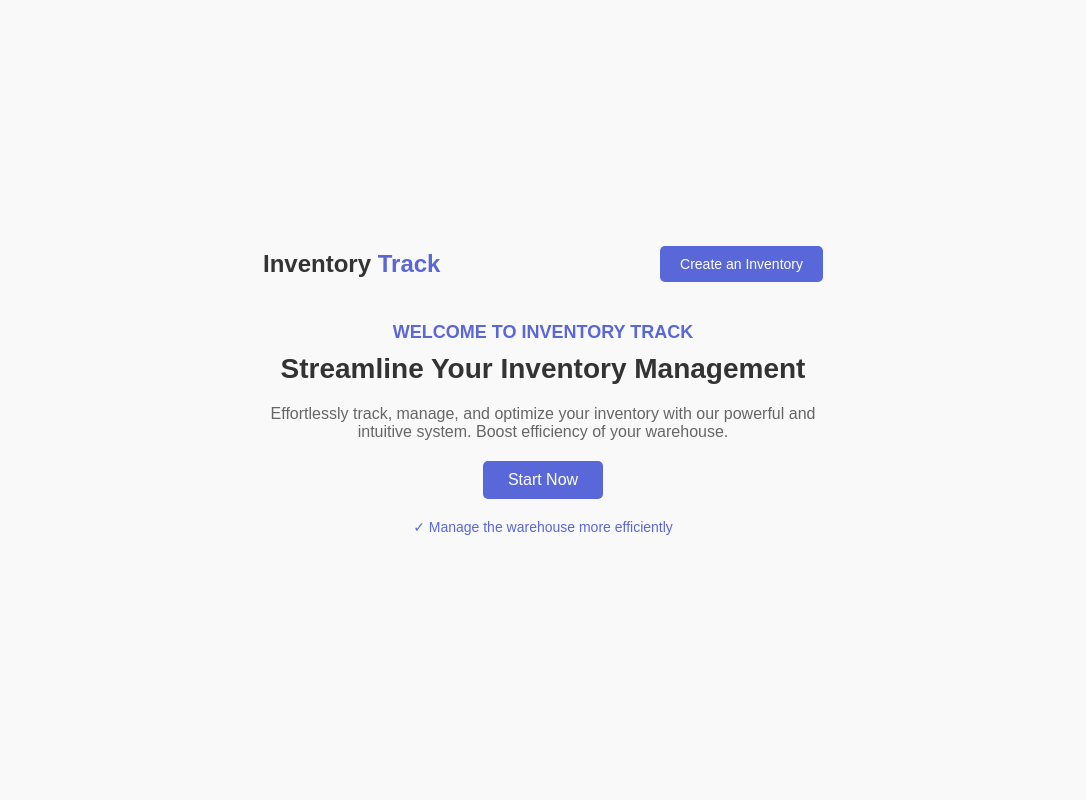
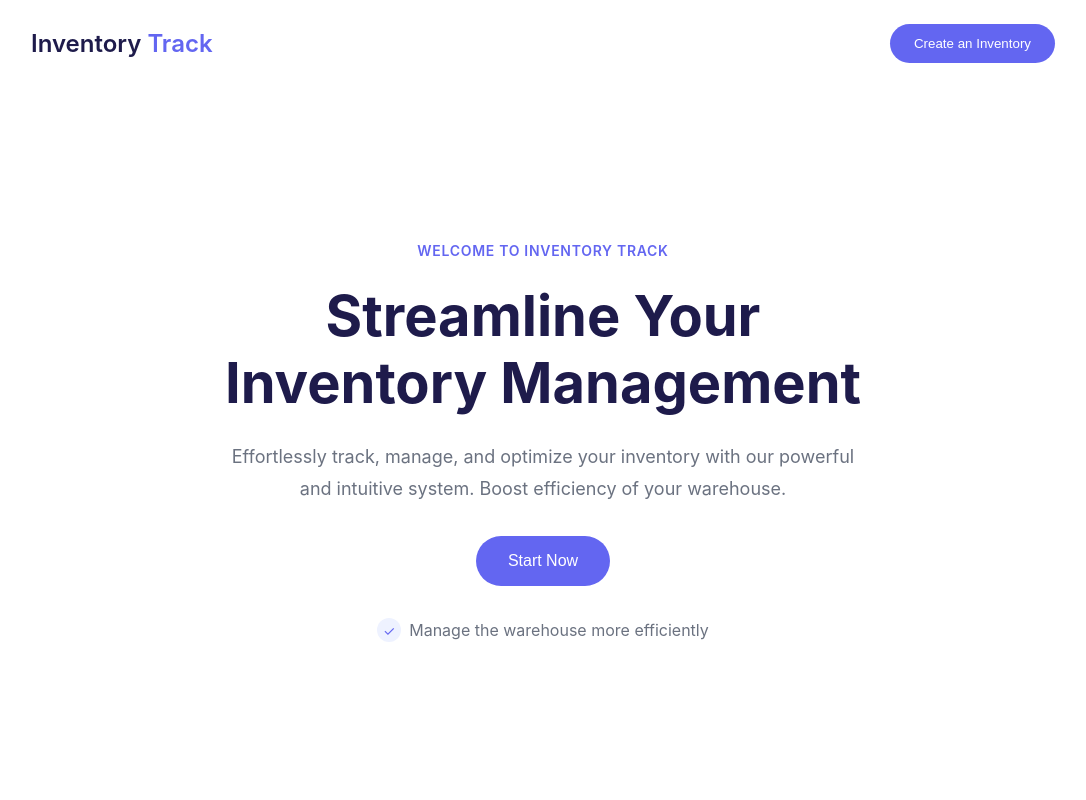
Before and after one commit to sudin12/InventoryManagementSystem, a PHP site: page / in a window 1280 px wide. Shown: the whole page, without its empty margins (97-1183 px from the left). Run offline with PHP 8.4, Linux system fonts and the light colour scheme.

Commit message:
some changes

```diff
--- a/assets/css/index.css
+++ b/assets/css/index.css
@@ -1,3 +1,10 @@
+:root {
+    --primary-color: #6366F1;
+    --text-color: #1E1B4B;
+    --bg-color: #ffffff;
+    --gray-600: #6B7280;
+    --indigo-50: #EEF2FF;
+  }
 
   * {
     margin: 0;
@@ -6,88 +13,146 @@
   }
 
   body {
-    font-family: Arial, sans-serif;
-    background-color: #f9f9f9;
-    color: #333;
-    display: flex;
-    justify-content: center;
-    align-items: center;
-    height: 100vh;
+    background-color: var(--bg-color);
+    color: var(--text-color);
+    min-height: 100vh;
+    font-family: -apple-system, BlinkMacSystemFont, 'Segoe UI', Roboto, Oxygen, Ubuntu, Cantarell, sans-serif;
   }
 
-.container {
-    text-align: center;
-    max-width: 600px;
-    padding: 20px;
-}
-
-header {
+  .navbar {
     display: flex;
     justify-content: space-between;
     align-items: center;
-    margin-bottom: 40px;
+    padding: 1.5rem 8rem;
+    background-color: var(--bg-color);
+
   }
 
-header h1 {
-    font-size: 24px;
-    font-weight: bold;
-    color: #333;
+  .logo {
+    font-size: 1.5rem;
+    font-weight: 600;
   }
 
-header h1 span {
-    color: #5A67D8;
+  .logo-text {
+    color: var(--text-color);
   }
 
-.create-button {
-    padding: 10px 20px;
-    background-color: #5A67D8;
-    color: #fff;
-    border: none;
-    border-radius: 5px;
-    cursor: pointer;
-    font-size: 14px;
+  .logo-colored {
+    color: var(--primary-color);
   }
 
-.create-button:hover {
-    background-color: #4c51bf;
+  .create-btn {
+    background-color: var(--primary-color);
+    color: white;
+    border: none;
+    padding: 0.75rem 1.5rem;
+    border-radius: 9999px;
+    font-weight: 500;
+    cursor: pointer;
+    transition: all 0.2s ease;
   }
 
-main h2 {
-    color: #5A67D8;
-    font-size: 18px;
-    text-transform: uppercase;
-    margin-bottom: 10px;
+  .create-btn:hover {
+    transform: translateY(-1px);
+    box-shadow: 0 4px 6px rgba(99, 102, 241, 0.2);
   }
 
-main h3 {
-    font-size: 28px;
-    font-weight: bold;
-    color: #333;
-    margin-bottom: 20px;
+
+.hero {
+    text-align: center;
+    padding: 6rem 2rem;
+    max-width: 1000px;
+    margin: 0 auto;
+    display: flex;
+    flex-direction: column;
+    justify-content: center;
+    align-items: center;
+    min-height: calc(100vh - 90px);
 }
 
-main p {
-    font-size: 16px;
-    color: #666;
-    margin-bottom: 20px;
+
+  .welcome-tag {
+    color: var(--primary-color);
+    font-weight: 600;
+    font-size: 0.875rem;
+    letter-spacing: 0.05em;
+    margin-bottom: 1.5rem;
+    text-transform: uppercase;
   }
 
-.start-button {
-    padding: 10px 25px;
-    background-color: #5A67D8;
-    color: #fff;
-    border: none;
-    border-radius: 5px;
-    cursor: pointer;
-    font-size: 16px;
-    margin-bottom: 20px;
+  .hero-title {
+    font-size: 3.5rem;
+    font-weight: 700;
+    line-height: 1.2;
+    margin-bottom: 1.5rem;
+    color: var(--text-color);
   }
 
-.start-button:hover {
-    background-color: #4c51bf;
+  .hero-description {
+    color: var(--gray-600);
+    font-size: 1.125rem;
+    line-height: 1.75;
+    margin-bottom: 2rem;
   }
 
+  .start-btn {
+    background-color: var(--primary-color);
+    color: white;
+    border: none;
+    padding: 1rem 2rem;
+    border-radius: 9999px;
+    font-weight: 500;
+    font-size: 1rem;
+    cursor: pointer;
+    transition: all 0.2s ease;
+    margin-bottom: 2rem;
+  }
+
+  .start-btn:hover {
+    transform: translateY(-1px);
+    box-shadow: 0 4px 6px rgba(99, 102, 241, 0.2);
+  }
+
+
   .feature {
-    color: #5A67D8;
-    font-size: 14px;
+    display: flex;
+    align-items: center;
+    justify-content: center;
+    gap: 0.5rem;
   }
+
+  .feature-icon {
+    background-color: var(--indigo-50);
+    color: var(--primary-color);
+    width: 1.5rem;
+    height: 1.5rem;
+    border-radius: 50%;
+    display: flex;
+    align-items: center;
+    justify-content: center;
+    font-size: 0.875rem;
+  }
+
+  .feature-text {
+    color: var(--gray-600);
+    font-size: 1rem;
+  }
+
+
+  @media (max-width: 768px) {
+    .navbar {
+      padding: 1rem 2rem;
+    }
+
+    .hero-title {
+      font-size: 2.5rem;
+    }
+
+    .hero-description br {
+      display: none;
+    }
+
+    .hero {
+      padding: 4rem 1rem;
+    }
+  }
--- a/assets/css/signup.css
+++ b/assets/css/signup.css
@@ -2,16 +2,16 @@
 
 body {
     font-family: Arial, sans-serif;
-    background-color: #f0f0f0;
+    background-color: #ffffff;
   }
 
   .container {
     max-width: 480px;
     margin: 0 auto;
     padding: 20px;
-    background-color: #fff;
+    background-color: #ffffff;
     border-radius: 5px;
-    box-shadow: 0 2px 5px rgba(0, 0, 0, 0.1);
+
   }
 
   h1 {
--- /dev/null
+++ b/index.html
@@ -0,0 +1,44 @@
+<!DOCTYPE html>
+<html lang="en">
+  <head>
+    <meta charset="UTF-8" />
+    <meta name="viewport" content="width=device-width, initial-scale=1.0" />
+    <title>Inventory Track</title>
+    <link rel="stylesheet" href="assets/css/index.css" />
+  </head>
+  <body>
+    <nav class="navbar">
+      <div class="logo">
+        <span class="logo-text">Inventory</span>
+        <span class="logo-colored">Track</span>
+      </div>
+      <a href="pages/signup.php">
+        <button class="create-btn">Create an Inventory</button>
+      </a>
+    </nav>
+
+    <main class="hero">
+      <div class="welcome-tag">WELCOME TO INVENTORY TRACK</div>
+
+      <h1 class="hero-title">
+        Streamline Your<br />
+        Inventory Management
+      </h1>
+
+      <p class="hero-description">
+        Effortlessly track, manage, and optimize your inventory with our
+        powerful<br />
+        and intuitive system. Boost efficiency of your warehouse.
+      </p>
+
+      <a href="pages/signup.php">
+        <button class="start-btn">Start Now</button>
+      </a>
+
+      <div class="feature">
+        <div class="feature-icon">✓</div>
+        <span class="feature-text">Manage the warehouse more efficiently</span>
+      </div>
+    </main>
+  </body>
+</html>
--- a/index.php
+++ /dev/null
@@ -1,25 +0,0 @@
-<!DOCTYPE html>
-<html lang="en">
-<head>
-    <meta charset="UTF-8">
-    <meta name="viewport" content="width=device-width, initial-scale=1.0">
-    <title>Inventory Track</title>
-
-    <link rel="stylesheet" href="assets/css/index.css">
-</head>
-<body>
-    <div class="container">
-        <header>
-            <h1>Inventory <span>Track</span></h1>
-            <button class="create-button">Create an Inventory</button>
-        </header>
-        <main>
-            <h2>Welcome to Inventory Track</h2>
-            <h3>Streamline Your Inventory Management</h3>
-            <p>Effortlessly track, manage, and optimize your inventory with our powerful and intuitive system. Boost efficiency of your warehouse.</p>
-            <button class="start-button">Start Now</button>
-            <p class="feature">✓ Manage the warehouse more efficiently</p>
-        </main>
-    </div>
-</body>
-</html>
--- a/pages/login.php
+++ b/pages/login.php
@@ -14,7 +14,7 @@ if ($_SERVER['REQUEST_METHOD'] === 'POST') {
         if (password_verify($password, $user['password_hash'])) {
             $_SESSION['user_id'] = $user['user_id'];
             $_SESSION['email'] = $user['email'];
-            header("Location: /dashboard.php");
+            header("Location: dashboard.html");
             exit();
 
 
```
Also changed, not shown: assets/css/addproduct.css (added, +41 -0 lines), assets/css/hero.css (deleted, +0 -60 lines), assets/css/inventory.css (+38 -14 lines), assets/js/inventory.js (+8 -1 lines), pages/AddProduct.php (added, +97 -0 lines), pages/dashboard.html (+4 -16 lines), pages/inventory.php (+18 -4 lines), pages/signup.php (+7 -7 lines), 1 other file. Lines whose indentation alone changed are shown as unchanged.
